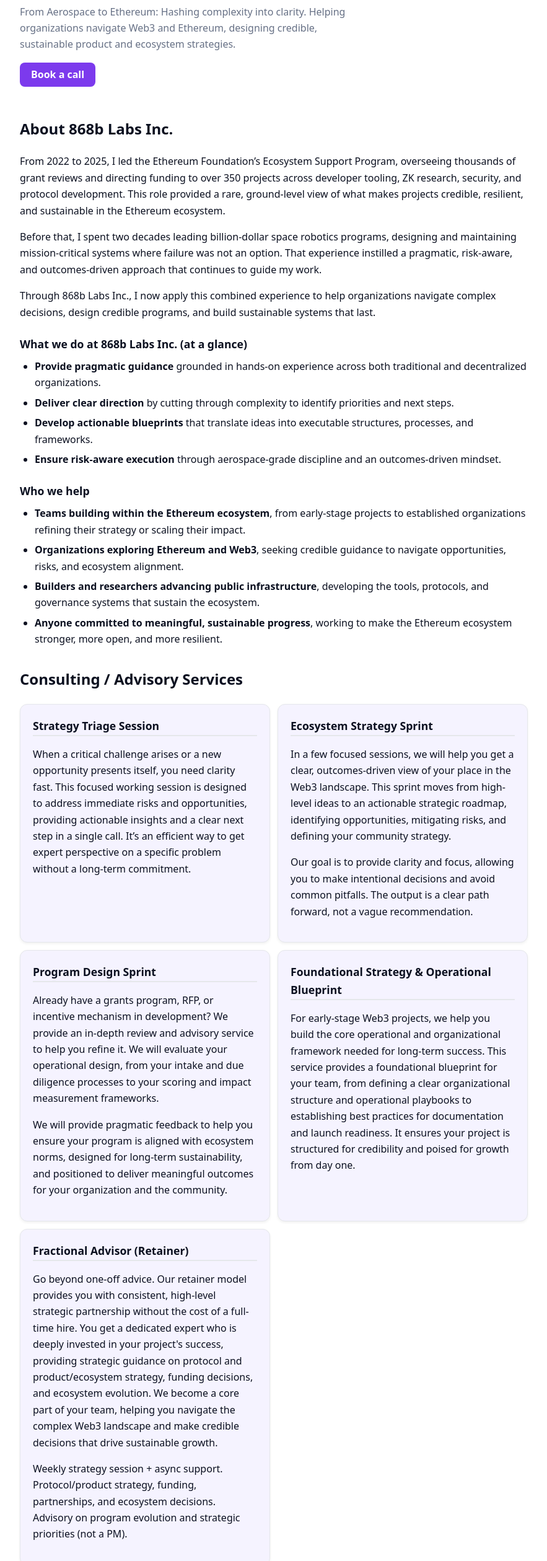
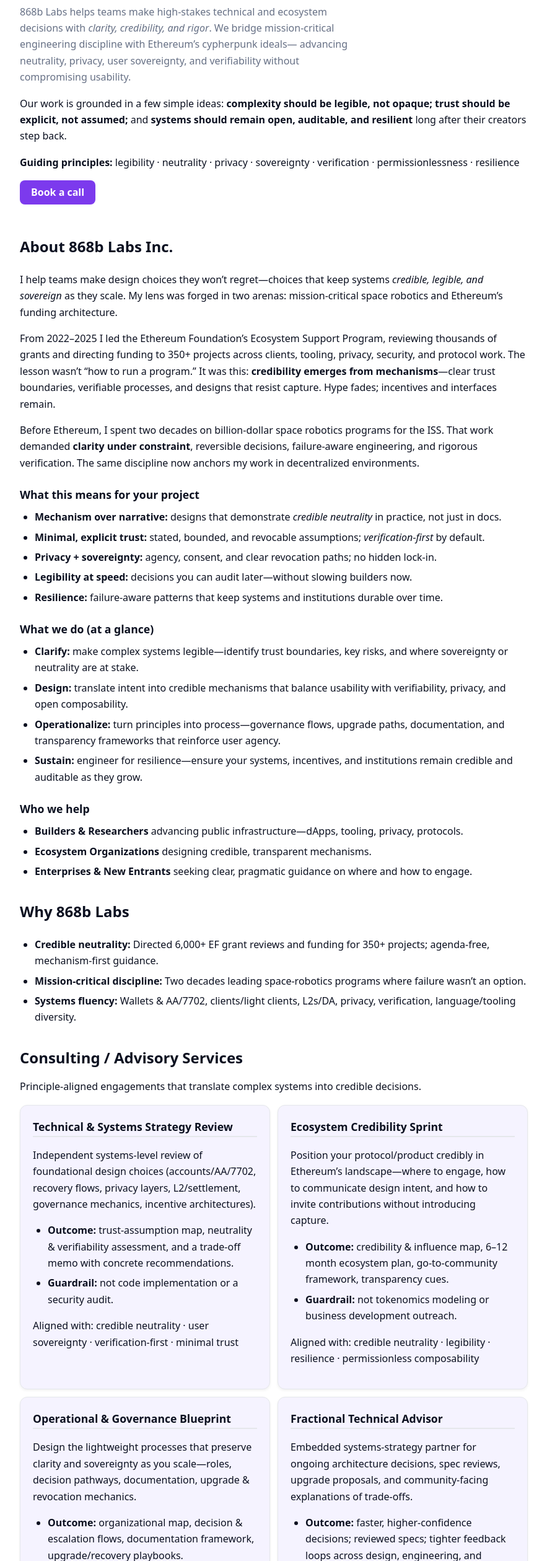
Before and after one commit to 868b-labs/868bxyz, a plain HTML site: page index.html in a window 1280 px wide. Shown: the part 281-2800 px from the top of the page at 62% size, without its empty margins (198-1081 px from the left). Drawn offline with Linux system fonts and the light colour scheme.

Commit message:
Update index.html
Update content to better reflect current state of 868b Labs

```diff
--- a/index.html
+++ b/index.html
@@ -4,14 +4,23 @@
   <meta charset="utf-8" />
   <meta name="viewport" content="width=device-width,initial-scale=1" />
   <title>868b Labs Inc.</title>
-  <meta name="description" content="Helping organizations navigate Web3 and Ethereum, designing credible, sustainable strategies" />
+
+  <!-- CHANGED: sharper meta description with core themes -->
+  <meta name="description" content="Designing credible systems for decentralized worlds. Clarity, credibility, and rigor across neutrality, privacy, sovereignty, verification, permissionlessness, composability, and resilience." />
+
   <link rel="icon" href="static/logo.svg" type="image/svg+xml" />
   <link rel="stylesheet" href="styles.css" />
-  <!-- Open Graph / Twitter -->
+
+  <!-- Open Graph / Twitter (updated descriptions) -->
   <meta property="og:title" content="868b Labs Inc." />
-  <meta property="og:description" content="Helping organizations navigate Web3 and Ethereum, designing credible, sustainable strategies" />
+  <meta property="og:description" content="Independent, rigorous guidance for Ethereum & Web3—clarity and credibility across neutrality, privacy, sovereignty, verification, permissionlessness, composability, and resilience." />
   <meta property="og:type" content="website" />
   <meta name="twitter:card" content="summary_large_image" />
+
+  <link rel="canonical" href="https://868b.xyz/" />
+  <meta property="og:url" content="https://868b.xyz/" />
+  <meta name="theme-color" content="#0b1020" media="(prefers-color-scheme: dark)">
+  <meta name="theme-color" content="#ffffff" media="(prefers-color-scheme: light)">
 </head>
 <body>
   <header class="nav">
@@ -21,16 +30,22 @@
         <span>868b Labs Inc.</span>
       </a>
       <div class="social">
-        <a href="https://farcaster.xyz/868b-labs" target="_blank" rel="noopener"> <svg width="24" height="24" viewBox="0 0 24 24" class="size-6 fill-primary transition-colors hover:fill-secondary" fill="currentColor" role="img" aria-label="farcaster">
+        <a href="https://farcaster.xyz/868b-labs" target="_blank" rel="noopener" aria-label="Farcaster">
+          <svg width="24" height="24" viewBox="0 0 24 24" class="size-6 fill-primary transition-colors hover:fill-secondary" fill="currentColor" role="img">
             <g transform="scale(0.024)">
               <rect width="1000" height="1000" rx="200" fill="white"/>
               <path d="M257.778 155.556H742.222V844.444H671.111V528.889H670.414C662.554 441.677 589.258 373.333 500 373.333C410.742 373.333 337.446 441.677 329.586 528.889H328.889V844.444H257.778V155.556Z" fill="black"/>
               <path d="M128.889 253.333L157.778 351.111H182.222V746.667C169.949 746.667 160 756.616 160 768.889V795.556H155.556C143.283 795.556 133.333 805.505 133.333 817.778V844.444H382.222V817.778C382.222 805.505 372.273 795.556 360 795.556H355.556V768.889C355.556 756.616 345.606 746.667 333.333 746.667H306.667V253.333H128.889Z" fill="black"/>
               <path d="M675.556 746.667C663.283 746.667 653.333 756.616 653.333 768.889V795.556H648.889C636.616 795.556 626.667 805.505 626.667 817.778V844.444H875.556V817.778C875.556 805.505 865.606 795.556 853.333 795.556H848.889V768.889C848.889 756.616 838.94 746.667 826.667 746.667V351.111H851.111L880 253.333H702.222V746.667H675.556Z" fill="black"/>
             </g>
-        </svg></a>
-        <a href="https://www.linkedin.com/company/868b-labs-inc/" target="_blank" rel="noopener"> <svg width="24" height="24" viewBox="0 0 24 24" class="size-6 fill-primary transition-colors hover:fill-secondary" fill="currentColor" role="img" aria-label="LinkedIn"><path d="M19 0h-14c-2.761 0-5 2.239-5 5v14c0 2.761 2.239 5 5 5h14c2.762 0 5-2.239 5-5v-14c0-2.761-2.238-5-5-5zm-11 19h-3v-11h3v11zm-1.5-12.268c-.966 0-1.75-.79-1.75-1.764s.784-1.764 1.75-1.764 1.75.79 1.75 1.764-.783 1.764-1.75 1.764zm13.5 12.268h-3v-5.604c0-3.368-4-3.113-4 0v5.604h-3v-11h3v1.765c1.396-2.586 7-2.777 7 2.476v6.759z"></path></svg></a>
-        <a href="https://github.com/868b-labs" target="_blank" rel="noopener"> <svg width="24" height="24" viewBox="0 0 24 24" class="size-6 fill-primary transition-colors hover:fill-secondary" fill="currentColor" role="img" aria-label="GitHub"><path d="M12 0c-6.626 0-12 5.373-12 12 0 5.302 3.438 9.8 8.207 11.387.599.111.793-.261.793-.577v-2.234c-3.338.726-4.033-1.416-4.033-1.416-.546-1.387-1.333-1.756-1.333-1.756-1.089-.745.083-.729.083-.729 1.205.084 1.839 1.237 1.839 1.237 1.07 1.834 2.807 1.304 3.492.997.107-.775.418-1.305.762-1.604-2.665-.305-5.467-1.334-5.467-5.931 0-1.311.469-2.381 1.236-3.221-.124-.303-.535-1.524.117-3.176 0 0 1.008-.322 3.301 1.23.957-.266 1.983-.399 3.003-.404 1.02.005 2.047.138 3.006.404 2.291-1.552 3.297-1.23 3.297-1.23.653 1.653.242 2.874.118 3.176.77.84 1.235 1.911 1.235 3.221 0 4.609-2.807 5.624-5.479 5.921.43.372.823 1.102.823 2.222v3.293c0 .319.192.694.801.576 4.765-1.589 8.199-6.086 8.199-11.386 0-6.627-5.373-12-12-12z"></path></svg></a>
+          </svg>
+        </a>
+        <a href="https://www.linkedin.com/company/868b-labs-inc/" target="_blank" rel="noopener" aria-label="LinkedIn">
+          <svg width="24" height="24" viewBox="0 0 24 24" class="size-6 fill-primary transition-colors hover:fill-secondary" fill="currentColor" role="img"><path d="M19 0h-14c-2.761 0-5 2.239-5 5v14c0 2.761 2.239 5 5 5h14c2.762 0 5-2.239 5-5v-14c0-2.761-2.238-5-5-5zm-11 19h-3v-11h3v11zm-1.5-12.268c-.966 0-1.75-.79-1.75-1.764s.784-1.764 1.75-1.764 1.75.79 1.75 1.764-.783 1.764-1.75 1.764zm13.5 12.268h-3v-5.604c0-3.368-4-3.113-4 0v5.604h-3v-11h3v1.765c1.396-2.586 7-2.777 7 2.476v6.759z"></path></svg>
+        </a>
+        <a href="https://github.com/868b-labs" target="_blank" rel="noopener" aria-label="GitHub">
+          <svg width="24" height="24" viewBox="0 0 24 24" class="size-6 fill-primary transition-colors hover:fill-secondary" fill="currentColor" role="img"><path d="M12 0c-6.626 0-12 5.373-12 12 0 5.302 3.438 9.8 8.207 11.387.599.111.793-.261.793-.577v-2.234c-3.338.726-4.033-1.416-4.033-1.416-.546-1.387-1.333-1.756-1.333-1.756-1.089-.745.083-.729.083-.729 1.205.084 1.839 1.237 1.839 1.237 1.07 1.834 2.807 1.304 3.492.997.107-.775.418-1.305.762-1.604-2.665-.305-5.467-1.334-5.467-5.931 0-1.311.469-2.381 1.236-3.221-.124-.303-.535-1.524.117-3.176 0 0 1.008-.322 3.301 1.23.957-.266 1.983-.399 3.003-.404 1.02.005 2.047.138 3.006.404 2.291-1.552 3.297-1.23 3.297-1.23.653 1.653.242 2.874.118 3.176.77.84 1.235 1.911 1.235 3.221 0 4.609-2.807 5.624-5.479 5.921.43.372.823 1.102.823 2.222v3.293c0 .319.192.694.801.576 4.765-1.589 8.199-6.086 8.199-11.386 0-6.627-5.373-12-12-12z"></path></svg>
+        </a>
       </div>
       <button id="theme-toggle" class="btn" style="margin-left:12px" aria-label="Toggle color theme">
         🌙
@@ -40,12 +55,31 @@
 
   <main class="container">
 <section class="hero" id="top">
-      <h1>Independent, rigorous guidance for organizations making
-        Ethereum and Web3 decisions.</h1>
-      <p class="lead">From Aerospace to Ethereum: Hashing complexity into clarity. Helping organizations navigate Web3 and Ethereum, designing credible, sustainable product and ecosystem strategies.</p>
+  <h1><strong>Designing credible systems for decentralized worlds.</strong></h1>
+
+  <p class="lead">
+    868b Labs helps teams make high-stakes technical and ecosystem decisions with
+    <em>clarity, credibility, and rigor</em>.
+    We bridge mission-critical engineering discipline with Ethereum’s cypherpunk ideals—
+    advancing neutrality, privacy, user sovereignty, and verifiability without compromising usability.
+  </p>
+
+  <!-- Integrate principles into a single, flowing paragraph -->
+  <p class="sublead">
+    Our work is grounded in a few simple ideas:
+    <strong>complexity should be legible, not opaque;</strong>
+    <strong>trust should be explicit, not assumed;</strong>
+    and <strong>systems should remain open, auditable, and resilient</strong>
+    long after their creators step back.
+  </p>
+
+  <div class="principles-inline" aria-label="Core principles">
+    <p><strong>Guiding principles:</strong> legibility · neutrality · privacy · sovereignty · verification · permissionlessness · resilience</p>
+  </div>
+
   <div class="cta-row">
     <a class="btn" href="https://calendar.app.google/ZqFgnpxhudbCCvH19"
-           target="_blank" rel="noopener" aria-label="Book a call on Calendly">
+       target="_blank" rel="noopener" aria-label="Book a call">
        Book a call
     </a>
   </div>
@@ -53,61 +87,149 @@
 
 <section class="about" id="about">
   <h2>About 868b Labs Inc.</h2>
-      <p>From 2022 to 2025, I led the Ethereum Foundation’s Ecosystem Support Program, overseeing thousands of grant reviews and directing funding to over 350 projects across developer tooling, ZK research, security, and protocol development. This role provided a rare, ground-level view of what makes projects credible, resilient, and sustainable in the Ethereum ecosystem.
-      </p>
-      <p>Before that, I spent two decades leading billion-dollar space robotics programs, designing and maintaining mission-critical systems where failure was not an option. That experience instilled a pragmatic, risk-aware, and outcomes-driven approach that continues to guide my work.
-      </p>
-      <p>Through 868b Labs Inc., I now apply this combined experience to help organizations navigate complex decisions, design credible programs, and build sustainable systems that last.
+
+  <!-- Client-centric positioning -->
+  <p>
+    I help teams make design choices they won’t regret—choices that keep systems
+    <em>credible, legible, and sovereign</em> as they scale. My lens was forged in two arenas:
+    mission-critical space robotics and Ethereum’s funding architecture.
   </p>
 
+  <!-- Lessons, not a timeline -->
+  <p>
+    From 2022–2025 I led the Ethereum Foundation’s Ecosystem Support Program, reviewing thousands of grants and directing funding to 350+ projects across clients, tooling, privacy, security, and protocol work.
+    The lesson wasn’t “how to run a program.” It was this: <strong>credibility emerges from mechanisms</strong>—clear trust boundaries,
+    verifiable processes, and designs that resist capture. Hype fades; incentives and interfaces remain.
+  </p>
 
+  <p>
+    Before Ethereum, I spent two decades on billion-dollar space robotics programs for the ISS.
+    That work demanded <strong>clarity under constraint</strong>, reversible decisions, failure-aware engineering, and rigorous verification.
+    The same discipline now anchors my work in decentralized environments.
+  </p>
+
+  <!-- Bridge to value for the reader -->
   <section class="highlights">
-          <h3>What we do at 868b Labs Inc. (at a glance)</h3>
+    <h3>What this means for your project</h3>
     <ul class="feature-list">
-            <li><strong>Provide pragmatic guidance</strong> grounded in hands-on experience across both traditional and decentralized organizations.</li>
-            <li><strong>Deliver clear direction</strong> by cutting through complexity to identify priorities and next steps.</li>
-            <li><strong>Develop actionable blueprints</strong> that translate ideas into executable structures, processes, and frameworks.</li>
-            <li><strong>Ensure risk-aware execution</strong> through aerospace-grade discipline and an outcomes-driven mindset.</li>
+      <li><strong>Mechanism over narrative:</strong> designs that demonstrate <em>credible neutrality</em> in practice, not just in docs.</li>
+      <li><strong>Minimal, explicit trust:</strong> stated, bounded, and revocable assumptions; <em>verification-first</em> by default.</li>
+      <li><strong>Privacy + sovereignty:</strong> agency, consent, and clear revocation paths; no hidden lock-in.</li>
+      <li><strong>Legibility at speed:</strong> decisions you can audit later—without slowing builders now.</li>
+      <li><strong>Resilience:</strong> failure-aware patterns that keep systems and institutions durable over time.</li>
     </ul>
   </section>
+
+  <!-- Keep your existing highlights below -->
+  <section class="highlights">
+    <h3>What we do (at a glance)</h3>
+    <ul class="feature-list">
+      <li><strong>Clarify:</strong> make complex systems legible—identify trust boundaries, key risks, and where sovereignty or neutrality are at stake.</li>
+      <li><strong>Design:</strong> translate intent into credible mechanisms that balance usability with verifiability, privacy, and open composability.</li>
+      <li><strong>Operationalize:</strong> turn principles into process—governance flows, upgrade paths, documentation, and transparency frameworks that reinforce user agency.</li>
+      <li><strong>Sustain:</strong> engineer for resilience—ensure your systems, incentives, and institutions remain credible and auditable as they grow.</li>
+    </ul>
+  </section>
+
   <section class="highlights">
     <h3>Who we help</h3>
     <ul class="feature-list">
-            <li><strong>Teams building within the Ethereum ecosystem</strong>, from early-stage projects to established organizations refining their strategy or scaling their impact.</li>
-            <li><strong>Organizations exploring Ethereum and Web3</strong>, seeking credible guidance to navigate opportunities, risks, and ecosystem alignment.</li>
-            <li><strong>Builders and researchers advancing public infrastructure</strong>, developing the tools, protocols, and governance systems that sustain the ecosystem.</li>
-            <li><strong>Anyone committed to meaningful, sustainable progress</strong>, working to make the Ethereum ecosystem stronger, more open, and more resilient.</li>
+      <li><strong>Builders &amp; Researchers</strong> advancing public infrastructure—dApps, tooling, privacy, protocols.</li>
+      <li><strong>Ecosystem Organizations</strong> designing credible, transparent mechanisms.</li>
+      <li><strong>Enterprises &amp; New Entrants</strong> seeking clear, pragmatic guidance on where and how to engage.</li>
     </ul>
   </section>
 </section>
 
-    <section class="services" id="services">
+    <section class="proof" id="why">
+      <h2>Why 868b Labs</h2>
+      <ul class="feature-list">
+        <li><strong>Credible neutrality:</strong> Directed 6,000+ EF grant reviews and funding for 350+ projects; agenda-free, mechanism-first guidance.</li>
+        <li><strong>Mission-critical discipline:</strong> Two decades leading space-robotics programs where failure wasn’t an option.</li>
+        <li><strong>Systems fluency:</strong> Wallets & AA/7702, clients/light clients, L2s/DA, privacy, verification, language/tooling diversity.</li>
+      </ul>
+    </section>
+
+
+    <section class="services" id="services" aria-label="Consulting and advisory services">
       <h2>Consulting / Advisory Services</h2>
+      <p class="muted" style="margin-top:-6px">
+        Principle-aligned engagements that translate complex systems into credible decisions.
+      </p>
+
       <ul class="cards">
+
+        <!-- 1) Technical & Systems Strategy Review -->
+        <li class="card">
+          <h3>Technical &amp; Systems Strategy Review</h3>
+          <!-- <p class="muted">1–2 weeks · $5,000–$7,500</p> -->
+          <p>Independent systems-level review of foundational design choices (accounts/AA/7702, recovery flows, privacy layers, L2/settlement, governance mechanics, incentive architectures).</p>
+          <ul class="feature-list">
+            <li><strong>Outcome:</strong> trust-assumption map, neutrality &amp; verifiability assessment, and a trade-off memo with concrete recommendations.</li>
+            <li><strong>Guardrail:</strong> not code implementation or a security audit.</li>
+          </ul>
+          <p class="principle-tag">Aligned with: credible neutrality · user sovereignty · verification-first · minimal trust</p>
+        </li>
+
+        <!-- 2) Ecosystem Credibility Sprint -->
+        <li class="card">
+          <h3>Ecosystem Credibility Sprint</h3>
+          <!-- <p class="muted">2 weeks · $6,000</p> -->
+          <p>Position your protocol/product credibly in Ethereum’s landscape—where to engage, how to communicate design intent, and how to invite contributions without introducing capture.</p>
+          <ul class="feature-list">
+            <li><strong>Outcome:</strong> credibility &amp; influence map, 6–12 month ecosystem plan, go-to-community framework, transparency cues.</li>
+            <li><strong>Guardrail:</strong> not tokenomics modeling or business development outreach.</li>
+          </ul>
+          <p class="principle-tag">Aligned with: credible neutrality · legibility · resilience · permissionless composability</p>
+        </li>
+
+        <!-- 3) Operational & Governance Blueprint -->
+        <li class="card">
+          <h3>Operational &amp; Governance Blueprint</h3>
+          <!-- <p class="muted">3–4 weeks · $8,000–$10,000</p> -->
+          <p>Design the lightweight processes that preserve clarity and sovereignty as you scale—roles, decision pathways, documentation, upgrade &amp; revocation mechanics.</p>
+          <ul class="feature-list">
+            <li><strong>Outcome:</strong> organizational map, decision &amp; escalation flows, documentation framework, upgrade/recovery playbooks.</li>
+            <li><strong>Guardrail:</strong> not long-term PM or hiring/headcount plans.</li>
+          </ul>
+          <p class="principle-tag">Aligned with: legibility · verification-first · resilience · user sovereignty</p>
+        </li>
+
+        <!-- 4) Fractional Technical Advisor -->
+        <li class="card">
+          <h3>Fractional Technical Advisor</h3>
+          <!-- <p class="muted">$4,500–$7,500/month · tiered</p> -->
+          <p>Embedded systems-strategy partner for ongoing architecture decisions, spec reviews, upgrade proposals, and community-facing explanations of trade-offs.</p>
+          <ul class="feature-list">
+            <li><strong>Outcome:</strong> faster, higher-confidence decisions; reviewed specs; tighter feedback loops across design, engineering, and comms.</li>
+            <li><strong>Guardrail:</strong> not a project manager role.</li>
+          </ul>
+          <p class="principle-tag">Aligned with: neutrality · verification-first · sovereignty · resilience</p>
+        </li>
+
+        <!-- 5) Strategy Triage Session -->
         <li class="card">
           <h3>Strategy Triage Session</h3>
-          <p>When a critical challenge arises or a new opportunity presents itself, you need clarity fast. This focused working session is designed to address immediate risks and opportunities, providing actionable insights and a clear next step in a single call. It’s an efficient way to get expert perspective on a specific problem without a long-term commitment.</p>
+          <!-- <p class="muted">90 minutes · $1,000 (credited toward an engagement)</p> -->
+          <p>Focused working session to diagnose whether your challenge is technical, governance, or ecosystem—and define the next best step.</p>
+          <ul class="feature-list">
+            <li><strong>Outcome:</strong> concise problem framing, near-term risk/opportunity map, prioritized next actions with owners.</li>
+            <li><strong>Guardrail:</strong> not a full roadmap or program audit.</li>
+          </ul>
+          <p class="principle-tag">Aligned with: legibility · minimal trust assumptions · clarity</p>
         </li>
-        <li class="card">
-          <h3>Ecosystem Strategy Sprint</h3>
-          <p>In a few focused sessions, we will help you get a clear, outcomes-driven view of your place in the Web3 landscape. This sprint moves from high-level ideas to an actionable strategic roadmap, identifying opportunities, mitigating risks, and defining your community strategy.</p>
-          <p>Our goal is to provide clarity and focus, allowing you to make intentional decisions and avoid common pitfalls. The output is a clear path forward, not a vague recommendation.</p>
-        </li>
-        <li class="card">
-          <h3>Program Design Sprint</h3>
-          <p>Already have a grants program, RFP, or incentive mechanism in development? We provide an in-depth review and advisory service to help you refine it. We will evaluate your operational design, from your intake and due diligence processes to your scoring and impact measurement frameworks.</p>
-          <p>We will provide pragmatic feedback to help you ensure your program is aligned with ecosystem norms, designed for long-term sustainability, and positioned to deliver meaningful outcomes for your organization and the community.</p>
-        </li>
-        <li class="card">
-          <h3>Foundational Strategy & Operational Blueprint</h3>
-          <p>For early-stage Web3 projects, we help you build the core operational and organizational framework needed for long-term success. This service provides a foundational blueprint for your team, from defining a clear organizational structure and operational playbooks to establishing best practices for documentation and launch readiness. It ensures your project is structured for credibility and poised for growth from day one.</p>
-        </li>
-        <li class="card">
-          <h3>Fractional Advisor (Retainer)</h3>
-          <p>Go beyond one-off advice. Our retainer model provides you with consistent, high-level strategic partnership without the cost of a full-time hire. You get a dedicated expert who is deeply invested in your project's success, providing strategic guidance on protocol and product/ecosystem strategy, funding decisions, and ecosystem evolution. We become a core part of your team, helping you navigate the complex Web3 landscape and make credible decisions that drive sustainable growth.</p>
-          <p>Weekly strategy session + async support. Protocol/product strategy, funding, partnerships, and ecosystem decisions. Advisory on program evolution and strategic priorities (not a PM). </p>
-        </li>
+
       </ul>
+    </section>
+
+    <section class="cta" id="cta">
+      <h2>Clarity builds credibility.</h2>
+      <p class="muted">Start with a focused triage or jump into a systems review.</p>
+      <div class="cta-row">
+        <a class="btn" href="https://calendar.google.com/calendar/appointments/schedules/AcZssZ1tLde9wfzclaL-A1IjiInDK366o1tme2TFjFPV__GtdbcHfYIMBdXFHzbYj4iw4HEQHaMRxj0K" target="_blank" rel="noopener" aria-label="Book a Strategy Triage Session">
+          Book a Strategy Triage Session
+        </a>
+      </div>
     </section>
 
     <section class="contact" id="contact">
@@ -119,7 +241,8 @@
   <footer class="footer">
     <div class="footer-inner">
       <span>© 2025 868b Labs Inc.</span>
-      <span><a href="#top">About</a> · <a href="#about">Services</a> · <a href="#contact">Contact</a></span>
+      <!-- kept anchors; labels aligned to sections -->
+      <span><a href="#top">About</a> · <a href="#services">Services</a> · <a href="#contact">Contact</a></span>
     </div>
   </footer>
 
@@ -129,11 +252,9 @@
       const btn = document.getElementById('theme-toggle');
       const storageKey = 'site-theme';
 
-      // Determine initial theme
       function getInitialTheme() {
         const saved = localStorage.getItem(storageKey);
         if (saved === 'light' || saved === 'dark') return saved;
-        // No saved pref → follow system
         return window.matchMedia && window.matchMedia('(prefers-color-scheme: dark)').matches
           ? 'dark'
           : 'light';
@@ -151,11 +272,9 @@
         }
       }
 
-      // Initialize
       let current = getInitialTheme();
       applyTheme(current);
 
-      // React to OS changes if user hasn't chosen manually
       let userSet = !!localStorage.getItem(storageKey);
       if (window.matchMedia) {
         window.matchMedia('(prefers-color-scheme: dark)').addEventListener('change', (e) => {
@@ -166,7 +285,6 @@
         });
       }
 
-      // Toggle on click
       btn.addEventListener('click', () => {
         current = (root.getAttribute('data-theme') === 'dark') ? 'light' : 'dark';
         userSet = true;
@@ -175,6 +293,5 @@
       });
     })();
   </script>
-
 </body>
 </html>
```
Lines whose indentation alone changed are shown as unchanged.
